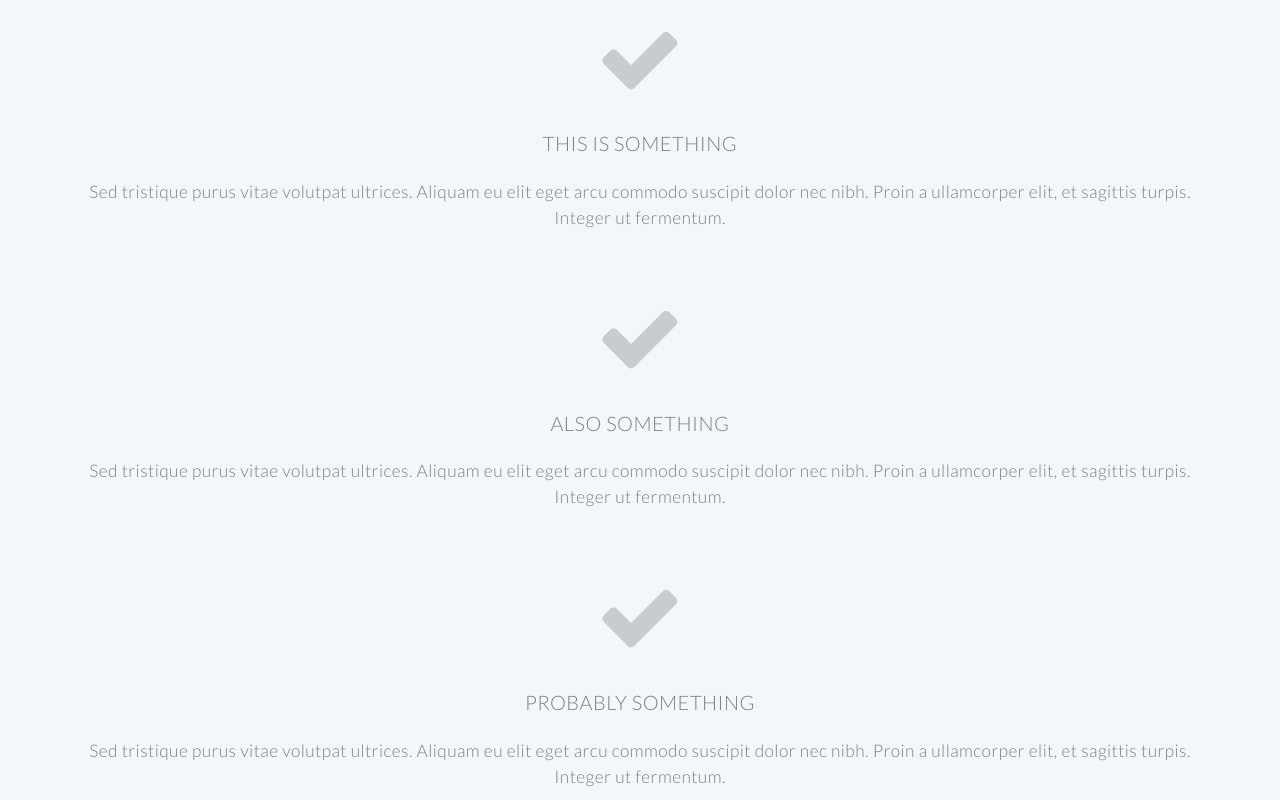
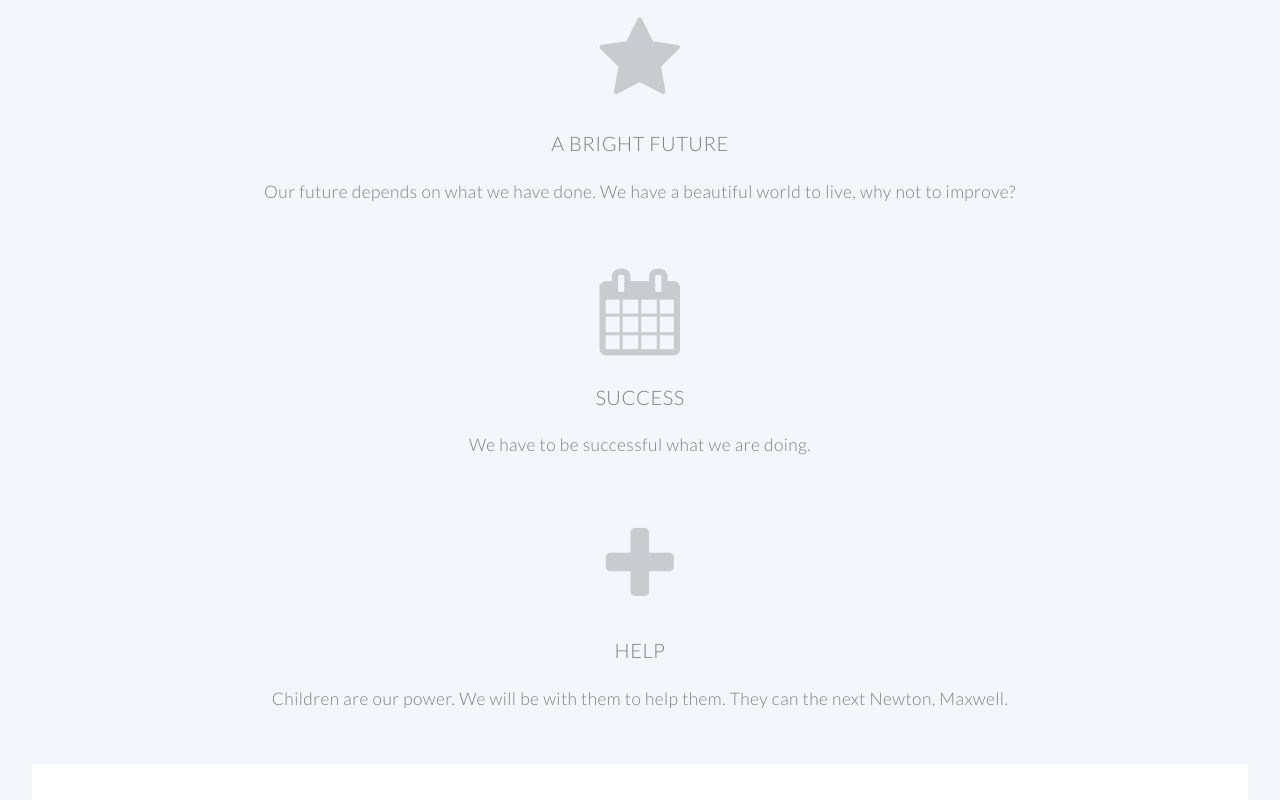
Before and after one commit to alperaytarim/techngowebsite, a plain HTML site: page index.html in a window 1280 px wide. Shown: the part 1620-2420 px from the top of the page. Drawn offline with Linux system fonts and the light colour scheme; files whose address does not match are found by name.

Commit message:
Improving index page. Follow us.

```diff
--- a/index.html
+++ b/index.html
@@ -1,8 +1,6 @@
 <!DOCTYPE HTML>
 <!--
 	Tech'N'GO
-	We are a big community who admires open-source hardware and software.
-	Published on GitHub, search for !
 -->
 <html>
 	<head>
@@ -131,33 +129,35 @@ works for <strong>you.</strong> </p>
 							<div class="4u">
 
 								<section>
-									<span class="icon feature fa-check"></span>
+									<span class="icon feature fa-star"></span>
 									<header>
-										<h3>This is Something</h3>
+										<h3>a bright future</h3>
 									</header>
-									<p>Sed tristique purus vitae volutpat ultrices. Aliquam eu elit eget arcu commodo suscipit dolor nec nibh. Proin a ullamcorper elit, et sagittis turpis. Integer ut fermentum.</p>
+									<p>Our future depends on what we have done. We have a beautiful
+                                    world to live, why not to improve?</p>
 								</section>
 
 							</div>
 							<div class="4u">
 
 								<section>
-									<span class="icon feature fa-check"></span>
+									<span class="icon feature fa-calendar"></span>
 									<header>
-										<h3>Also Something</h3>
+										<h3>Success</h3>
 									</header>
-									<p>Sed tristique purus vitae volutpat ultrices. Aliquam eu elit eget arcu commodo suscipit dolor nec nibh. Proin a ullamcorper elit, et sagittis turpis. Integer ut fermentum.</p>
+									<p>We have to be successful what we are doing.</p>
 								</section>
 
 							</div>
 							<div class="4u">
 
 								<section>
-									<span class="icon feature fa-check"></span>
+									<span class="icon feature fa-plus"></span>
 									<header>
-										<h3>Probably Something</h3>
+										<h3>Help</h3>
 									</header>
-									<p>Sed tristique purus vitae volutpat ultrices. Aliquam eu elit eget arcu commodo suscipit dolor nec nibh. Proin a ullamcorper elit, et sagittis turpis. Integer ut fermentum.</p>
+									<p>Children are our power. We will be with them to help them.
+                                    They can the next Newton, Maxwell.</p>
 								</section>
 
 							</div>
```
